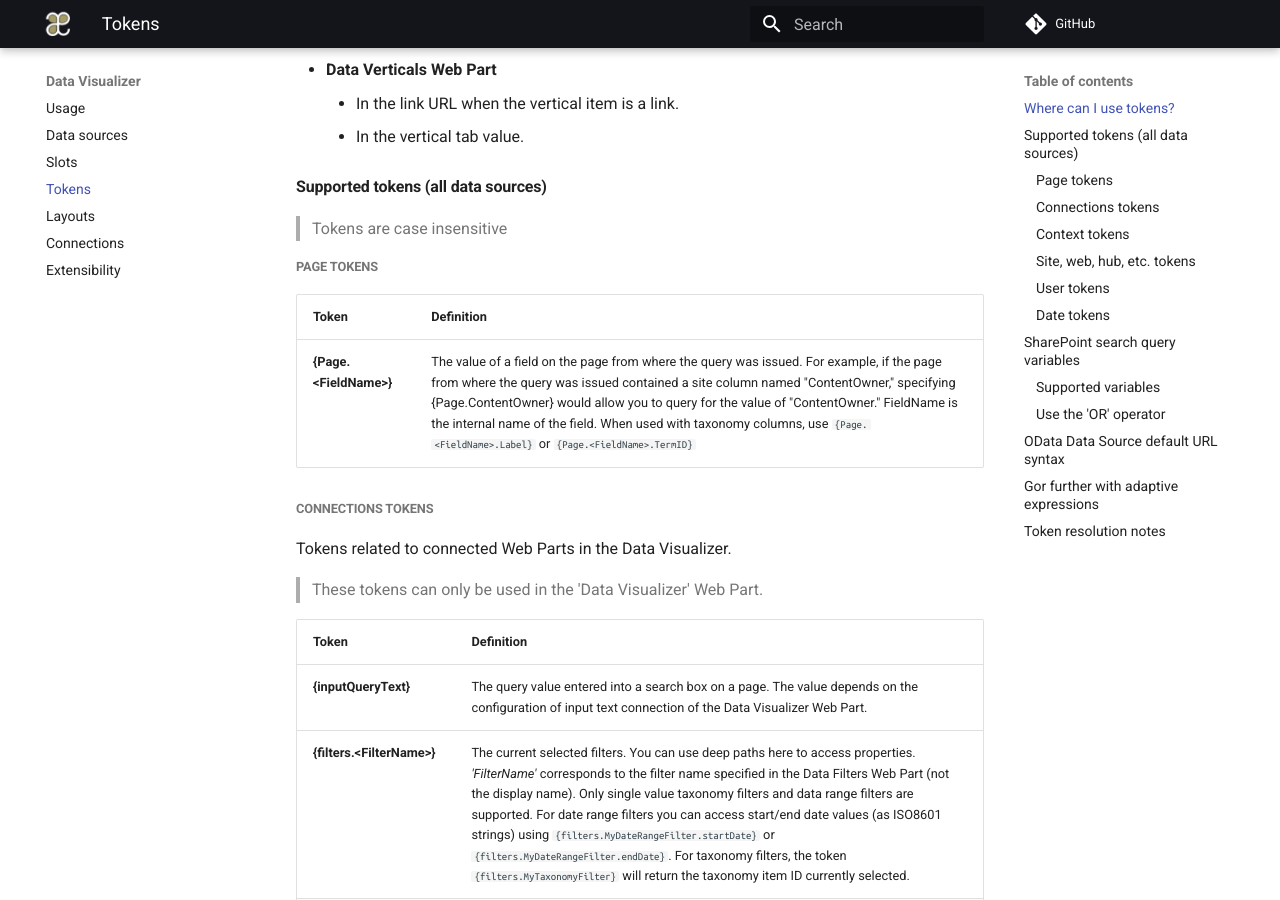
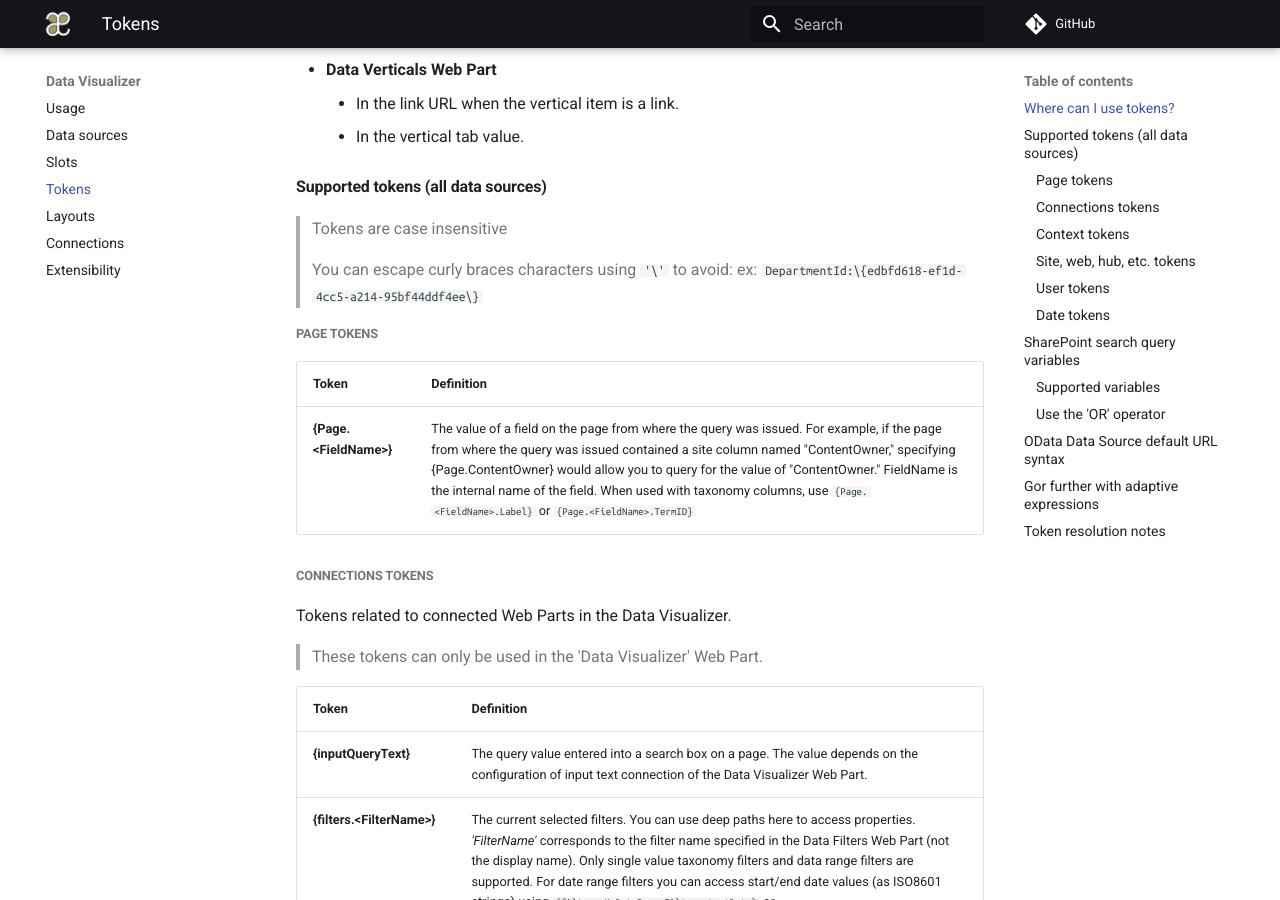
Before and after one commit to aequos-solutions/modern-data-visualizer, an MkDocs documentation site: the page built from docs/usage/data-visualizer/tokens.md, in a window 1280 px wide and 900 px high, scrolled down 799 px. Built offline with MkDocs 1.6.1 and Material for MkDocs 9.7.7, drawn with Linux system fonts in a browser that asks for light colours; comment, search, counter and statistics services are not loaded.

Commit message:
- Updated documentation

```diff
--- a/docs/usage/data-visualizer/tokens.md
+++ b/docs/usage/data-visualizer/tokens.md
@@ -25,6 +25,8 @@ You can use tokens in the following locations:
 #### Supported tokens (all data sources)
 
 > Tokens are case insensitive
+
+> You can escape curly braces characters using `'\'` to avoid: ex: `DepartmentId:\{edbfd618-ef1d-4cc5-a214-95bf44ddf4ee\}`
 
 ##### Page tokens
 
--- a/extensibility-library-demo/src/libraries/custom-layout.html
+++ b/extensibility-library-demo/src/libraries/custom-layout.html
@@ -9,6 +9,7 @@
         <ul class="template_defaultList">
             {{#each data.items as |item|}}
                 <li>
+                    <label data-ui-test-id="customHandlebarsHelper">{{myHelper 'custom'}}</label>
                     <my-custom-component
                         data-my-string-param="{{@root.properties.layoutProperties.myTextProperty}}"
                         data-my-object-param="{{JSONstringify this 2}}"
```
